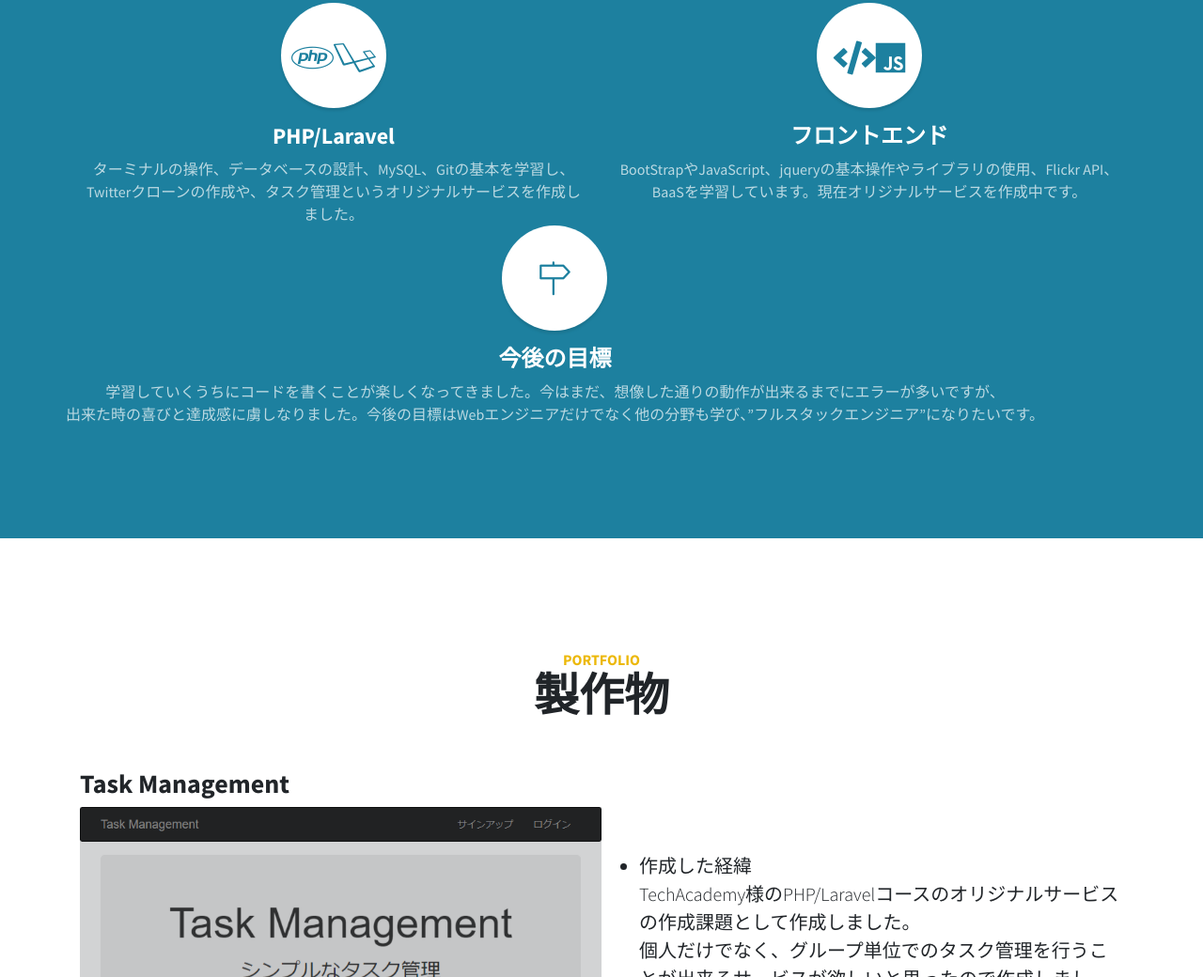
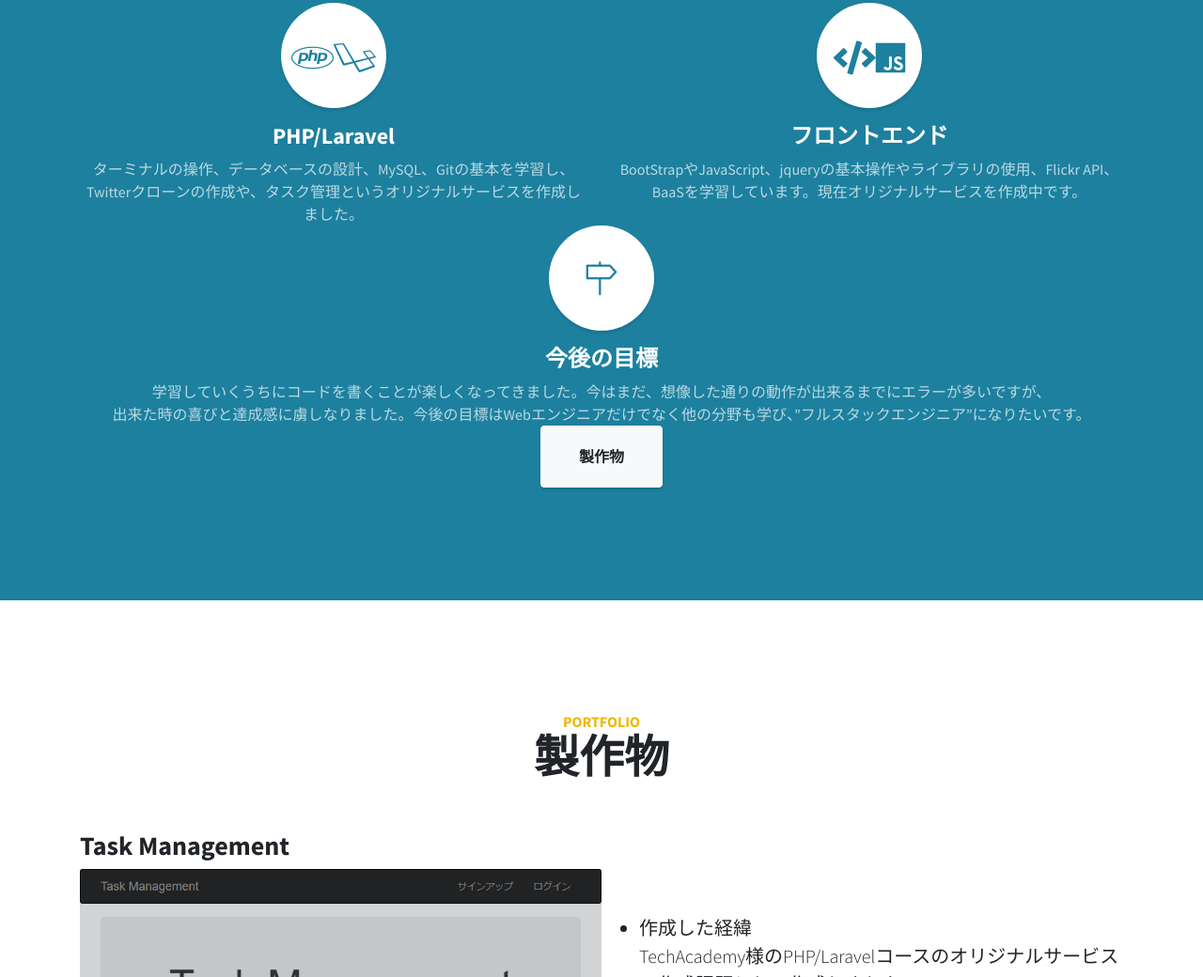
Before and after one commit to naoya-inoue/naoya-inoue.github.io, a plain HTML site: page index.html in a window 1280 px wide. Shown: the part 1852-2892 px from the top of the page at 94% size. Drawn offline with Linux system fonts and the light colour scheme.

Commit message:
study #portfoli button add

```diff
--- a/index.html
+++ b/index.html
@@ -121,7 +121,7 @@
           </h4>
           <p class="text-faded mb-0">BootStrapやJavaScript、jqueryの基本操作やライブラリの使用、Flickr API、BaaSを学習しています。現在オリジナルサービスを作成中です。</p>
         </div>
-        <div class="col-lg-0 col-md-0 mb-0 mb-md-0">
+        <div class="col-lg-12 col-md-0 mb-0 mb-md-0">
           <span class="service-icon rounded-circle mx-auto mb-3">
              <i class="icon-direction"></i>
             </span>
@@ -141,6 +141,7 @@
         <!--  <p class="text-faded mb-0">I mustache you a question...</p>-->
         <!--</div>-->
       </div>
+      <a class="btn btn-light btn-xl js-scroll-trigger" href="#portfolio">製作物</a>
     </div>
 
   </section>
@@ -153,7 +154,9 @@
         <h2 class="mb-5">製作物</h2>
       </div>
       <div class="row no-gutters">
-        <div class="col-lg-10"><h3>Task Management</h3></div>
+        <div class="col-lg-10">
+          <h3>Task Management</h3>
+        </div>
         <div class="col-lg-6">
           <a class="portfolio-item" href="http://task-management-ni.herokuapp.com/">
               <span class="caption">
@@ -169,9 +172,8 @@
           <p class="lead mb-5 text-left ">
             <ul class="lead mb-5 text-left">
               <li>
-                作成した経緯<br>
-                TechAcademy様のPHP/Laravelコースのオリジナルサービスの作成課題として作成しました。<br>
-                個人だけでなく、グループ単位でのタスク管理を行うことが出来るサービスが欲しいと思ったので作成しました。
+                作成した経緯<br> TechAcademy様のPHP/Laravelコースのオリジナルサービスの作成課題として作成しました。
+                <br> 個人だけでなく、グループ単位でのタスク管理を行うことが出来るサービスが欲しいと思ったので作成しました。
               </li>
               <li>
                 今後の課題<br>現状BootStrapでのデザインなので、CSSなどでデザインの向上や、グループ検索機能、ユーザからユーザへのタスク依頼機能などの実装が課題です。
@@ -180,7 +182,9 @@
               <li>ソース <a href="https://github.com/naoya-inoue/Task_Management">https://github.com/naoya-inoue/Task_Management</a></li>
             </ul>
         </div>
-        <div class="col-lg-10"><h3>Photo Locate Map(現在作成中)</h3></div>
+        <div class="col-lg-10">
+          <h3>Photo Locate Map(現在作成中)</h3>
+        </div>
         <div class="col-lg-6">
           <a class="portfolio-item">
               <span class="caption">
@@ -199,8 +203,7 @@
                 こちらは現在作成中になります。
               </li>
               <li>
-                作成した経緯<br>TechAcademy様のフロントエンドコースのオリジナルサービスの作成最終として現在作成しています。<br>
-                食べ歩きマップならぬ、撮り歩きマップのようなサイトを作成したいと思い、投稿型の写真情報サイトを作成しております。
+                作成した経緯<br>TechAcademy様のフロントエンドコースのオリジナルサービスの作成最終として現在作成しています。<br> 食べ歩きマップならぬ、撮り歩きマップのようなサイトを作成したいと思い、投稿型の写真情報サイトを作成しております。
               </li>
               <li>
                 主な仕様としては、JavaScriptを使用して画像データからEXIF情報などを取得し、FirebaseのRealTimeDatabaseとStorageを使用して、ユーザ管理、画像の保存、画像のEXIF情報の保存、閲覧する際には、GoogleマップAPIを使用しての位置情報の閲覧。を主な機能として実装しております。
```
